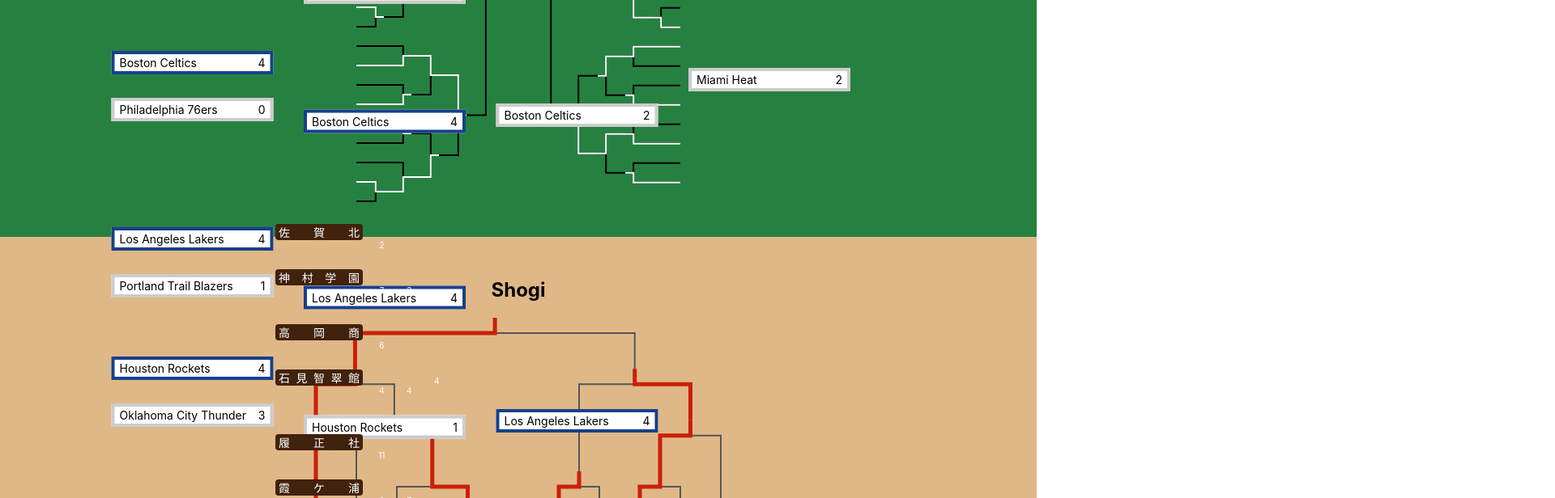
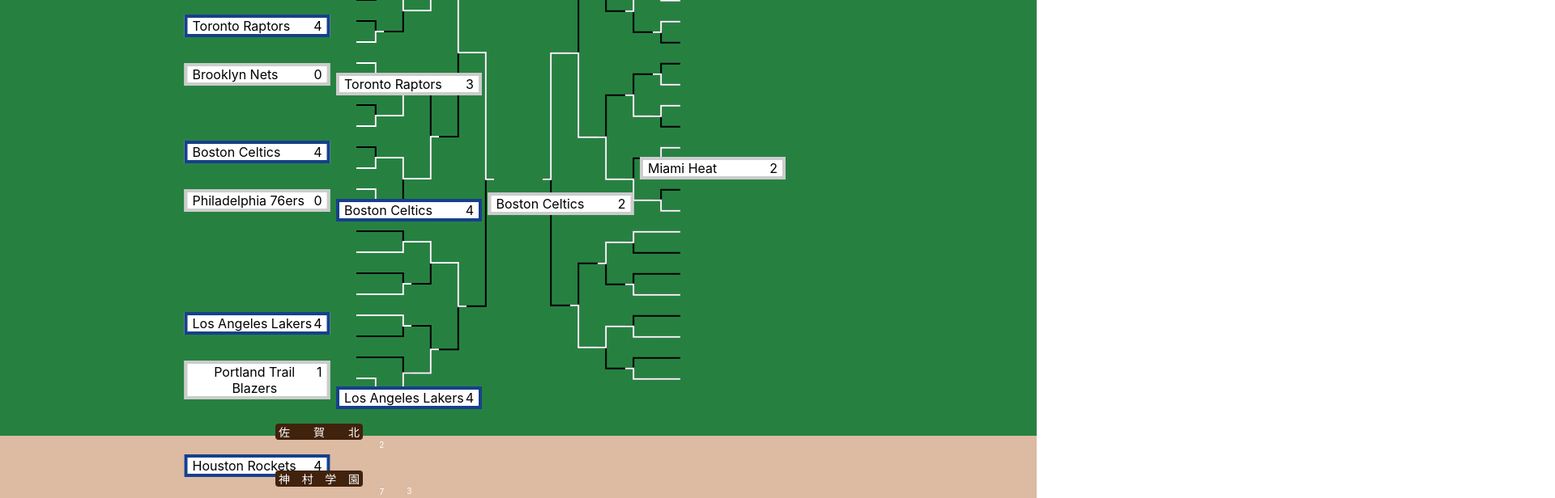
Before and after one commit to by-kitachan/react-tournament-board, a React (Vite) app: page / in a window 1280 px wide. Shown: the part 1520-2136 px from the top of the page at 81% size, 1920 px wide, since content can reach past the window. Built offline with nearby package versions, Linux system fonts and the light colour scheme; what @linaria/core would draw is missing.

Commit message:
feat: Enhance examples

```diff
--- a/examples/Baseball/index.tsx
+++ b/examples/Baseball/index.tsx
@@ -21,7 +21,7 @@
       matches={matches}
       direction="vertical"
       bidirectionalTree
-      leafDistance={24}
+      leafDistance={26}
       groupDistance={0}
       leafPadding={100}
       rootPadding={60}
--- a/examples/Basketball/index.tsx
+++ b/examples/Basketball/index.tsx
@@ -20,11 +20,11 @@
       competitor={competitors}
       matches={matches}
       direction="vertical"
-      leafDistance={29}
-      groupDistance={15}
+      leafDistance={32}
+      groupDistance={8}
       leafPadding={0}
       rootPadding={50}
-      boardSize={1000}
+      boardSize={800}
       ascenderLinkLengthRatio={0.8}
       descenderLinkLengthRatio={0.2}
       nodeRenderer={(props) =>
@@ -32,9 +32,9 @@
           <div
             style={{
               position: 'relative',
-              width: 180,
-              padding: '4px 6px',
-              fontSize: 14,
+              width: 160,
+              padding: '0 6px',
+              fontSize: 16,
               backgroundColor: 'white',
               display: 'flex',
               justifyContent: 'space-between',
@@ -50,9 +50,9 @@
           style={{
             position: 'relative',
             left: -50,
-            width: 180,
-            padding: '2px 6px',
-            fontSize: 14,
+            width: 160,
+            padding: '0 6px',
+            fontSize: 16,
             backgroundColor: 'white',
             display: 'flex',
             justifyContent: 'space-between',
--- a/examples/Shogi/index.tsx
+++ b/examples/Shogi/index.tsx
@@ -11,7 +11,7 @@
       display: 'flex',
       flexDirection: 'column',
       alignItems: 'center',
-      background: '#e0b887',
+      background: '#ddbaa2',
       color: 'black',
     }}
   >
@@ -29,10 +29,14 @@
           <div
             style={{
               height: 120,
-              padding: '4px',
+              padding: '8px 4px',
               fontSize: 15,
               textAlign: 'start',
-              background: '#f7e1c4',
+              background: props.allMatches.some(
+                (match) => match.winnerId === props.competitor.id,
+              )
+                ? '#f7d370'
+                : '#aaa',
               borderRadius: 4,
               writingMode: 'vertical-lr',
             }}
--- /dev/null
+++ b/examples/SmashBros/data.ts
@@ -0,0 +1,158 @@
+export const competitors = [
+  [
+    [
+      [
+        [
+          { id: 'Banjo & Kazooie', block: 1 },
+          { id: 'Bayonetta', block: 1 },
+          { id: 'Bowser', block: 1 },
+          { id: 'Bowser Jr.', block: 1 },
+        ],
+        [
+          { id: 'Byleth', block: 2 },
+          { id: 'Captain Falcon', block: 2 },
+          { id: 'Charizard', block: 2 },
+          { id: 'Chrom', block: 2 },
+        ],
+        [
+          { id: 'Cloud', block: 3 },
+          { id: 'Corrin', block: 3 },
+          { id: 'Daisy', block: 3 },
+          { id: 'Dark Pit', block: 3 },
+        ],
+        [
+          { id: 'Dark Samus', block: 4 },
+          { id: 'Diddy Kong', block: 4 },
+          { id: 'Donkey Kong', block: 4 },
+          { id: 'Dr. Mario', block: 4 },
+        ],
+      ],
+    ],
+    [
+      [
+        [
+          { id: 'Duck Hunt', block: 5 },
+          { id: 'Falco', block: 5 },
+          { id: 'Fox', block: 5 },
+          { id: 'Ganondorf', block: 5 },
+        ],
+        [
+          { id: 'Greninja', block: 6 },
+          { id: 'Hero', block: 6 },
+          { id: 'Ice Climbers', block: 6 },
+          { id: 'Ike', block: 6 },
+        ],
+        [
+          { id: 'Incineroar', block: 7 },
+          { id: 'Inkling', block: 7 },
+          { id: 'Isabelle', block: 7 },
+          { id: 'Ivysaur', block: 7 },
+        ],
+        [
+          { id: 'Jigglypuff', block: 8 },
+          { id: 'Joker', block: 8 },
+          { id: 'Kazuya', block: 8 },
+          { id: 'Ken', block: 8 },
+        ],
+      ],
+      [
+        [
+          { id: 'King Dedede', block: 9 },
+          { id: 'King K. Rool', block: 9 },
+          { id: 'Kirby', block: 9 },
+          { id: 'Link', block: 9 },
+        ],
+        [
+          { id: 'Little Mac', block: 10 },
+          { id: 'Lucario', block: 10 },
+          { id: 'Lucas', block: 10 },
+          { id: 'Lucina', block: 10 },
+        ],
+        [
+          { id: 'Luigi', block: 11 },
+          { id: 'Mario', block: 11 },
+          { id: 'Marth', block: 11 },
+          { id: 'Mega Man', block: 11 },
+        ],
+      ],
+    ],
+  ],
+  [
+    [
+      [
+        [
+          { id: 'Meta Knight', block: 12 },
+          { id: 'Mewtwo', block: 12 },
+          { id: 'Mii Brawler', block: 12 },
+          { id: 'Mii Gunner', block: 12 },
+        ],
+        [
+          { id: 'Mii Swordfighter', block: 13 },
+          { id: 'Min Min', block: 13 },
+          { id: 'Mr. Game & Watch', block: 13 },
+          { id: 'Mythra', block: 13 },
+        ],
+        [
+          { id: 'Ness', block: 14 },
+          { id: 'Olimar', block: 14 },
+          { id: 'Pac-Man', block: 14 },
+          { id: 'Palutena', block: 14 },
+        ],
+        [
+          { id: 'Peach', block: 15 },
+          { id: 'Pichu', block: 15 },
+          { id: 'Pikachu', block: 15 },
+          { id: 'Piranha Plant', block: 15 },
+        ],
+      ],
+      [
+        [
+          { id: 'Pit', block: 16 },
+          { id: 'Pyra', block: 16 },
+          { id: 'Richter', block: 16 },
+          { id: 'Ridley', block: 16 },
+        ],
+        [
+          { id: 'R.O.B.', block: 17 },
+          { id: 'Robin', block: 17 },
+          { id: 'Rosalina & Luma', block: 17 },
+          { id: 'Roy', block: 17 },
+        ],
+        [
+          { id: 'Ryu', block: 18 },
+          { id: 'Samus', block: 18 },
+          { id: 'Sephiroth', block: 18 },
+          { id: 'Sheik', block: 18 },
+        ],
+        [
+          { id: 'Shulk', block: 19 },
+          { id: 'Simon', block: 19 },
+          { id: 'Snake', block: 19 },
+          { id: 'Sonic', block: 19 },
+        ],
+      ],
+    ],
+    [
+      [
+        [
+          { id: 'Squirtle', block: 20 },
+          { id: 'Steve', block: 20 },
+          { id: 'Terry', block: 20 },
+          { id: 'Toon Link', block: 20 },
+        ],
+        [
+          { id: 'Villager', block: 21 },
+          { id: 'Wario', block: 21 },
+          { id: 'Wii Fit Trainer', block: 21 },
+          { id: 'Wolf', block: 21 },
+        ],
+        [
+          { id: 'Yoshi', block: 22 },
+          { id: 'Young Link', block: 22 },
+          { id: 'Zelda', block: 22 },
+          { id: 'Zero Suit Samus', block: 22 },
+        ],
+      ],
+    ],
+  ],
+];
--- /dev/null
+++ b/examples/SmashBros/index.tsx
@@ -0,0 +1,58 @@
+import { match } from 'assert';
+import React from 'react';
+import { TournamentBoard } from '../../src/components/TournamentBoard';
+import { competitors } from './data';
+
+const SmashBros: React.VFC = () => (
+  <div
+    style={{
+      width: '100%',
+      padding: '2rem 0',
+      display: 'flex',
+      flexDirection: 'column',
+      alignItems: 'center',
+      background: '#1d1929',
+      color: 'white',
+    }}
+  >
+    <h2>Smash Bros</h2>
+    <TournamentBoard
+      competitor={competitors}
+      direction="vertical"
+      bidirectionalTree
+      boardSize={600}
+      leafPadding={140}
+      rootPadding={40}
+      leafDistance={16}
+      groupDistance={4}
+      nodeRenderer={(props) =>
+        props.isLeaf ? (
+          <div
+            style={{
+              width: 120,
+              fontSize: 12,
+              paddingInlineStart: '24px',
+              textAlign: 'start',
+              background: `linear-gradient(130deg, hsl(${
+                -props.competitor.block * 25
+              }, 80%, 50%) 15%, white 15%, white 85%, hsl(${
+                -props.competitor.block * 25
+              }, 80%, 50%) 85%)`,
+              color: 'black',
+              borderRadius: 4,
+            }}
+          >
+            {props.competitor.id}
+          </div>
+        ) : (
+          props.isRoot && <div style={{ fontSize: 32 }}>👑</div>
+        )
+      }
+      treeLinksLayerProps={{
+        strokeWidth: 1,
+        stroke: '#eee',
+      }}
+    />
+  </div>
+);
+export default SmashBros;
--- a/src/App.css
+++ b/src/App.css
@@ -1,3 +1,11 @@
+h1 {
+  font-size: 500%;
+}
+
+h2 {
+  font-size: 300%;
+}
+
 .App {
   text-align: center;
 }
--- a/src/App.tsx
+++ b/src/App.tsx
@@ -4,6 +4,7 @@
 import Basketball from '../examples/Basketball';
 import Baseball from '../examples/Baseball';
 import Shogi from '../examples/Shogi';
+import SmashBros from '../examples/SmashBros';
 
 function App() {
   return (
@@ -12,6 +13,7 @@
       <Basketball />
       <Baseball />
       <Shogi />
+      <SmashBros />
     </div>
   );
 }
--- a/src/components/TournamentBoard.tsx
+++ b/src/components/TournamentBoard.tsx
@@ -140,6 +140,7 @@
             treeLayout,
             nodeRenderer,
             matchingResultRenderer,
+            matches,
             direction,
             boardSize,
             descenderLinkLengthRatio,
--- a/src/components/TournamentBoard/NodeComponentsLayer.tsx
+++ b/src/components/TournamentBoard/NodeComponentsLayer.tsx
@@ -41,6 +41,7 @@
   rootMatch,
   nodeRenderer,
   matchingResultRenderer,
+  matches,
   direction,
   boardSize,
   descenderLinkLengthRatio,
@@ -55,6 +56,7 @@
 } & Pick<TournamentBoardProps<T>, 'nodeRenderer' | 'matchingResultRenderer'> &
   Pick<
     Required<TournamentBoardProps<T>>,
+    | 'matches'
     | 'direction'
     | 'boardSize'
     | 'descenderLinkLengthRatio'
@@ -99,6 +101,9 @@
             height,
             depth,
             competitor: n.leafItem,
+            allMatches: matches.filter(({ result }) =>
+              result.some(({ id }) => id === n.leafItem.id),
+            ),
           };
     };
     return Array.isArray(treeNodeStatus)
@@ -116,7 +121,7 @@
           }),
           isRoot: true,
         };
-  }, [treeNodeStatus, rootHeight, rootMatch]);
+  }, [treeNodeStatus, rootHeight, rootMatch, matches]);
 
   const UserComponent = useCallback(
     ({
@@ -218,7 +223,7 @@
     isRoot,
     isSubRoot,
   }) => {
-    const { size, treeWeight, height, depth } = nodeStatus;
+    const { size, treeWeight, depth } = nodeStatus;
     const col =
       colOffset +
       size * treeWeight +
@@ -229,20 +234,18 @@
     if (!nodeStatus.children) {
       return (
         <UserComponent
-          nodeProps={{
-            isLeaf: true,
-            isRoot: false,
-            height,
-            depth,
-            competitor: nodeStatus.leafItem,
-          }}
           col={col}
           row={rowOffset + (inverse ? -leafPadding : leafPadding)}
-          {...{ matchResultProps, matchingResultRow, inverse, transpose }}
+          {...{
+            nodeProps,
+            matchResultProps,
+            matchingResultRow,
+            inverse,
+            transpose,
+          }}
         />
       );
     }
-    // const match = findMatch(nodeStatus);
     const { children } = nodeStatus;
     const nextRowOffset = rowOffset + (inverse ? -stepSize : stepSize);
     const childrenOffset = children.reduce<number[]>(
@@ -303,7 +306,6 @@
     const rootCol =
       treeNodeStatus[0].size * treeNodeStatus[0].treeWeight +
       Math.max(topLeft - bottomLeft, 0);
-    // const match = findMatch({ children: treeNodeStatus });
     const matchResultProps = treeNodeStatus.map(
       ({ leafIds }) =>
         propsTree.match && {
--- a/src/dev.css
+++ b/src/dev.css
@@ -1,8 +1,6 @@
 body {
   margin: 0;
-  font-family: -apple-system, BlinkMacSystemFont, 'Segoe UI', 'Roboto', 'Oxygen',
-    'Ubuntu', 'Cantarell', 'Fira Sans', 'Droid Sans', 'Helvetica Neue',
-    sans-serif;
+  font-family: 'Teko', 'Shippori Mincho B1', -apple-system, BlinkMacSystemFont,  sans-serif;
   -webkit-font-smoothing: antialiased;
   -moz-osx-font-smoothing: grayscale;
 }
--- a/src/types.ts
+++ b/src/types.ts
@@ -37,6 +37,7 @@
       competitor?: undefined;
       children: NodeRendererProps<T>[];
       match?: MatchingResult<U>;
+      allMatches?: undefined;
     }
   | {
       isLeaf: true;
@@ -44,6 +45,7 @@
       competitor: T;
       children?: undefined;
       match?: undefined;
+      allMatches: MatchingResult<U>[];
     }
 );
 
```
